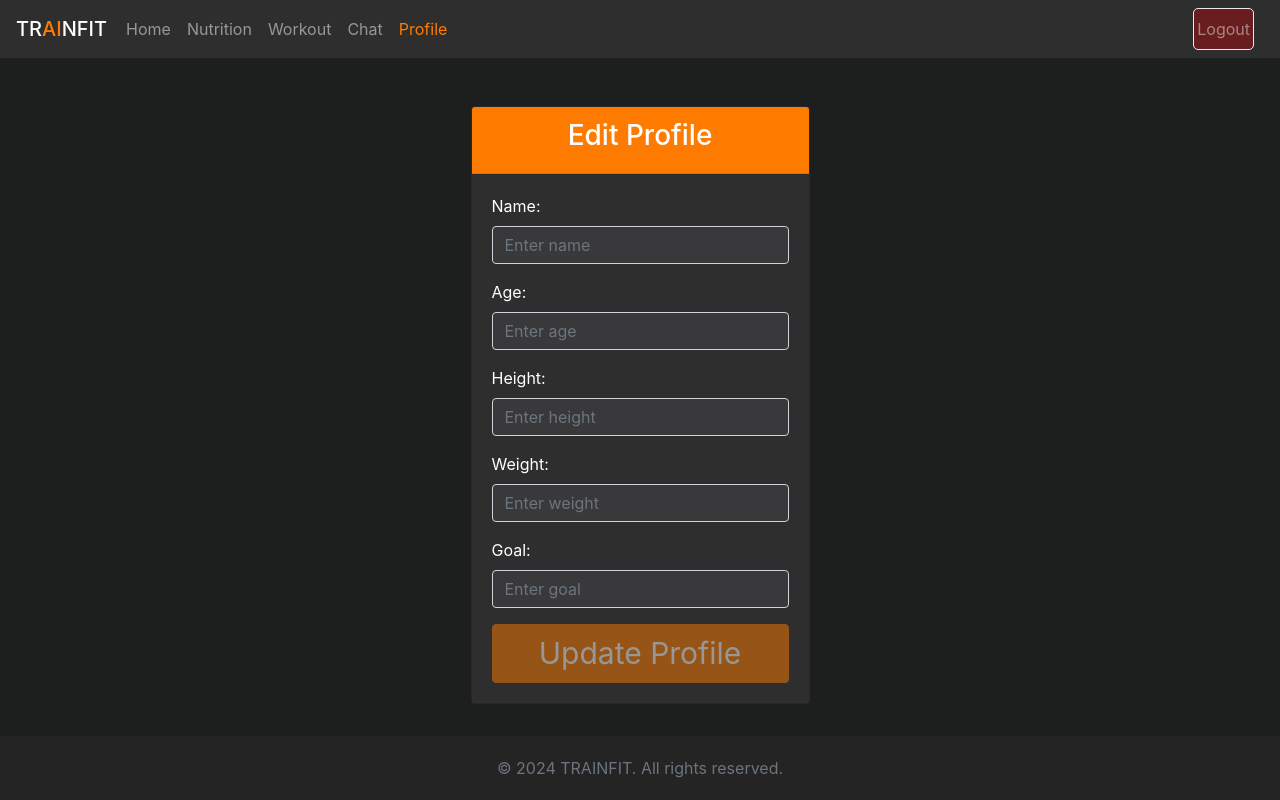
After one commit to Cj-6/TrainFit, a Flask app: page /editprofile in a window 1280 px wide. The commit adds this page. Run offline with Flask 3, Linux system fonts and the light colour scheme; the visitor is signed in with stand-in values (Sample User, id 1); data that the repository does not hold is empty; some libraries are stand-ins or nearby versions.

Commit message:
Merge branch 'main' of https://github.com/Cj-6/TrainFit

```diff
--- a/app.py
+++ b/app.py
@@ -6,6 +6,7 @@ from flask_bcrypt import Bcrypt
 from repositories import user_repository, workout_repo
 from repositories.food_repo import *
 from repositories.workout_repo import *
+from repositories.user_repository import *
 
 load_dotenv()
 
@@ -157,6 +158,15 @@ def logout():
     del session['userID']
     return redirect('/')
 
+@app.get('/editprofile')
+def edit_profile():
+    if 'userID' not in session:
+        return redirect('/')
+
+    userID = session.get('userID')
+    user = user_repository.get_user_by_id(userID)
+    return render_template('editprofile.html', user=user, active_page='profile')
+
 
 #user post
 @app.post('/signup')
@@ -188,3 +198,26 @@ def signin_account():
     else:
         session['userID'] = user['userID']
         return redirect(url_for('profile'))
+
+@app.post('/editprofile')
+def update_profile():
+    if 'userID' not in session:
+        return redirect('/')
+
+    userID = session.get('userID')
+    name = request.form.get('name')
+    age = request.form.get('age')
+    height = request.form.get('height')
+    weight = request.form.get('weight')
+    goal = request.form.get('goal')
+
+    if not name or not age or not height or not weight or not goal:
+        flash('All fields are required.', 'danger')
+        return redirect(url_for('profile'))
+    updated_user = user_repository.update_user(userID, name, age, height, weight, goal)
+    if updated_user is None:
+        flash('An error occurred while updating the profile.', 'danger')
+        return redirect(url_for('profile'))
+
+    flash('Profile updated successfully!', 'success')
+    return render_template('profile.html', user=updated_user, active_page='profile')
--- a/repositories/user_repository.py
+++ b/repositories/user_repository.py
@@ -64,3 +64,16 @@ def get_user_by_id(userID: int) -> dict[str, Any] | None:
                         ''', [userID])
             user = cur.fetchone()
             return user
+
+def update_user(userID: int, name: str, age: int, height: str, weight: float, goal: str) -> dict[str, Any] | None:
+    pool = get_pool()
+    with pool.connection() as conn:
+        with conn.cursor(row_factory=dict_row) as cur:
+            cur.execute('''
+                        UPDATE users
+                        SET name = %s, age = %s, height = %s, weight = %s, goal = %s
+                        WHERE userID = %s
+                        RETURNING userID, email, name, age, height, weight, goal
+                        ''', (name, age, height, weight, goal, userID))
+            updated_user = cur.fetchone()
+            return updated_user
--- a/static/css/styles.css
+++ b/static/css/styles.css
@@ -394,6 +394,30 @@ a.food-link {
 .signin-container {
     max-width: 400px;
     margin: 0 auto;
+}
+
+.alert {
+    max-width: 550px;
+    margin: 0 auto;
+    padding: 10px;
+    border-radius: 5px;
+    font-size: 16px;
+    font-weight: bold;
+    margin-top: 20px;
+}
+
+.alert-success {
+    text-align: center;
+    background-color: #dff0d8;
+    color: #3c763d;
+    border: 1px solid #d6e9c6;
+}
+
+.alert-danger {
+    text-align: center;
+    background-color: #f2dede;
+    color: #a94442;
+    border: 1px solid #ebccd1;
 }
 
 /* Signin Card Styles */
--- a/templates/_layout.html
+++ b/templates/_layout.html
@@ -11,29 +11,6 @@
     <script type="text/javascript" src="https://www.gstatic.com/charts/loader.js"></script>
     <link rel="icon" href="/static/images/favicon-16x16.png" sizes="16x16" type="image/png">
     <link rel="icon" href="/static/images/favicon-32x32.png" sizes="16x16" type="image/png">
-    <style>
-        .alert {
-            padding: 10px;
-            border-radius: 5px;
-            font-size: 16px;
-            font-weight: bold;
-            margin-top: 20px;
-        }
-
-        .alert-success {
-            text-align: center;
-            background-color: #dff0d8;
-            color: #3c763d;
-            border: 1px solid #d6e9c6;
-        }
-
-        .alert-danger {
-            text-align: center;
-            background-color: #f2dede;
-            color: #a94442;
-            border: 1px solid #ebccd1;
-        }
-    </style>
 </head>
 
 <body>
--- /dev/null
+++ b/templates/editprofile.html
@@ -0,0 +1,37 @@
+{% extends "_layout.html" %}
+{% block content %}
+<div class="container mt-5">
+    <div class="col-md-6 offset-md-3">
+        <div class="card signin-card">
+            <div class="card-header signin-card-header">
+                <h3 class="text-center">Edit Profile</h3>
+            </div>
+            <div class="card-body">
+                <form action="/editprofile" method="POST">
+                    <div class="form-group">
+                        <label for="name" class="signin-form-label">Name:</label>
+                        <input type="name" class="form-control signin-form-control" id="name" name="name" placeholder="Enter name">
+                    </div>
+                    <div class="form-group">
+                        <label for="age" class="signin-form-label">Age:</label>
+                        <input type="number" class="form-control signin-form-control" id="age" name="age" placeholder="Enter age">
+                    </div>
+                    <div class="form-group">
+                        <label for="height" class="signin-form-label">Height:</label>
+                        <input type="text" class="form-control signin-form-control" id="height" name="height" placeholder="Enter height">
+                    </div>
+                    <div class="form-group">
+                        <label for="weight" class="signin-form-label">Weight:</label>
+                        <input type="text" class="form-control signin-form-control" id="weight" name="weight" placeholder="Enter weight">
+                    </div>
+                    <div class="form-group">
+                        <label for="goal" class="signin-form-label">Goal:</label>
+                        <input type="text" class="form-control signin-form-control" id="goal" name="goal" placeholder="Enter goal">
+                    </div>
+                    <button type="submit" class="btn btn-block signin-btn">Update Profile</button>
+                </form>
+            </div>
+        </div>
+    </div>
+</div>
+{% endblock %}
```
Also changed, not shown: schema.sql (+8 -5 lines), templates/profile.html (+6 -8 lines).
